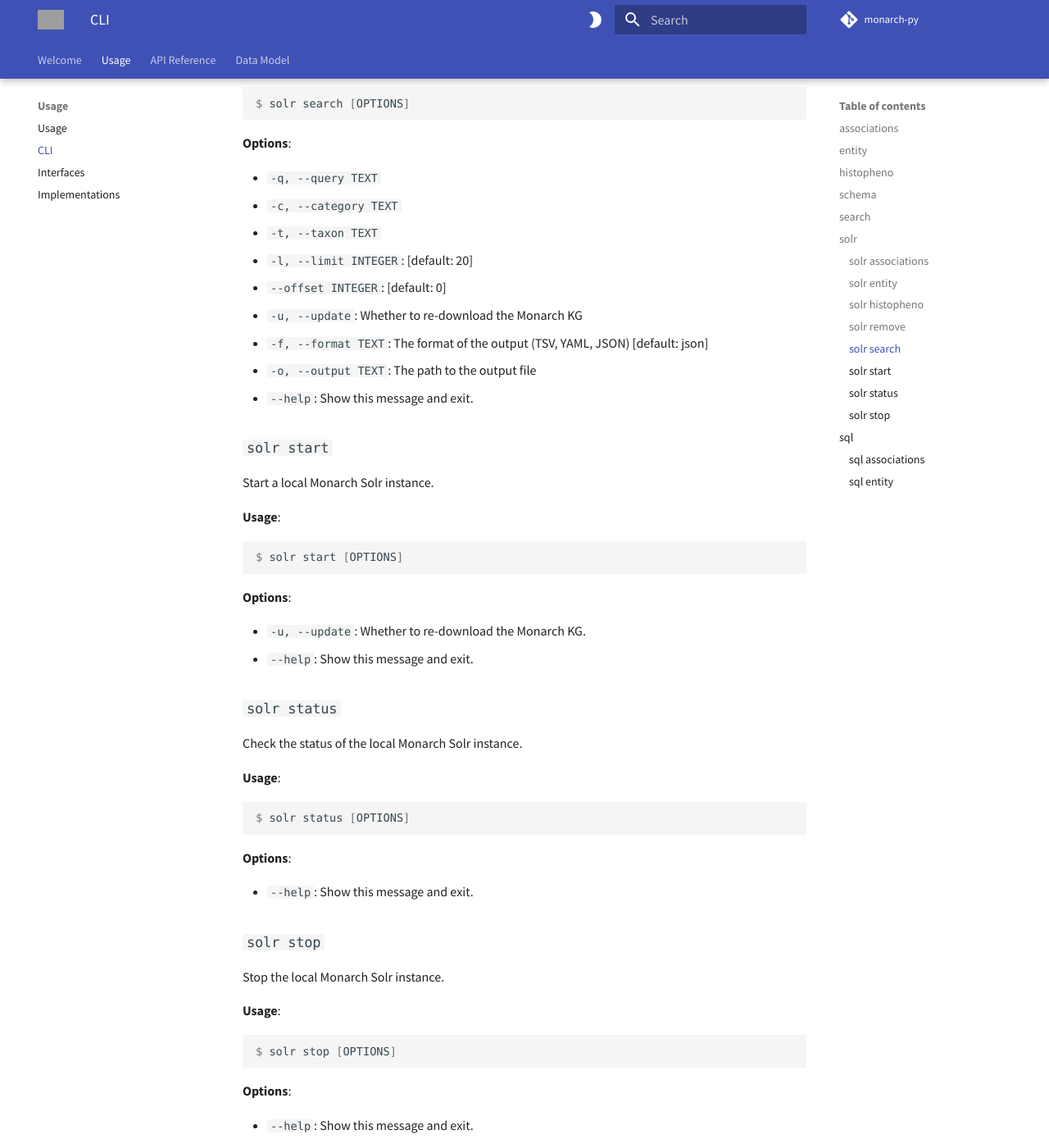
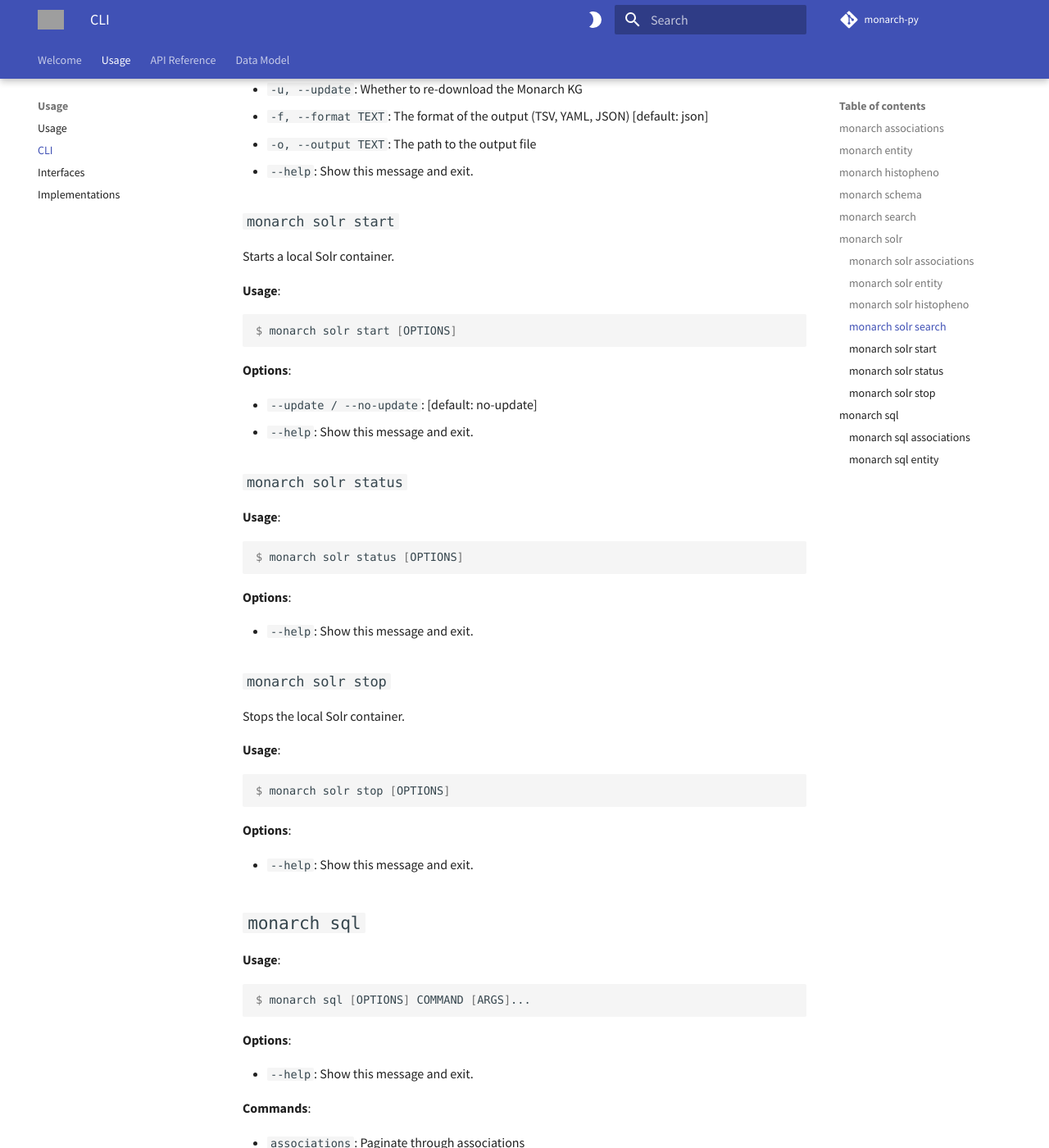
Before and after one commit to monarch-initiative/monarch-py, an MkDocs documentation site: the page built from docs/Usage/CLI.md, in a window 1280 px wide and 1400 px high, scrolled down 6679 px. Shown: the whole window at 82% size. Built offline with MkDocs 1.6.1 and Material for MkDocs 9.7.7, drawn with Linux system fonts in a browser that asks for light colours; some web fonts are replaced; comment, search, counter and statistics services are not loaded; some of the changed text lies outside the part shown; grey boxes are pictures that could not be loaded.

Commit message:
regenerate model

````diff
--- a/docs/Usage/CLI.md
+++ b/docs/Usage/CLI.md
@@ -1,9 +1,9 @@
-# CLI
+# `monarch`
 
 **Usage**:
 
 ```console
-$ [OPTIONS] COMMAND [ARGS]...
+$ monarch [OPTIONS] COMMAND [ARGS]...
 ```
 
 **Options**:
@@ -22,7 +22,7 @@ $ [OPTIONS] COMMAND [ARGS]...
 * `solr`
 * `sql`
 
-## `associations`
+## `monarch associations`
 
 Paginate through associations
 
@@ -40,7 +40,7 @@ Args:
 **Usage**:
 
 ```console
-$ associations [OPTIONS]
+$ monarch associations [OPTIONS]
 ```
 
 **Options**:
@@ -57,7 +57,7 @@ $ associations [OPTIONS]
 * `-o, --output TEXT`: The path to the output file
 * `--help`: Show this message and exit.
 
-## `entity`
+## `monarch entity`
 
 Retrieve an entity by ID
 
@@ -69,7 +69,7 @@ Args:
 **Usage**:
 
 ```console
-$ entity [OPTIONS] [ID]
+$ monarch entity [OPTIONS] [ID]
 ```
 
 **Arguments**:
@@ -83,7 +83,7 @@ $ entity [OPTIONS] [ID]
 * `-o, --output TEXT`: The path to the output file
 * `--help`: Show this message and exit.
 
-## `histopheno`
+## `monarch histopheno`
 
 Retrieve the histopheno data for an entity by ID
 
@@ -97,7 +97,7 @@ Optional Args:
 **Usage**:
 
 ```console
-$ histopheno [OPTIONS] [SUBJECT]
+$ monarch histopheno [OPTIONS] [SUBJECT]
 ```
 
 **Arguments**:
@@ -111,21 +111,21 @@ $ histopheno [OPTIONS] [SUBJECT]
 * `-o, --output TEXT`: The path to the output file
 * `--help`: Show this message and exit.
 
-## `schema`
+## `monarch schema`
 
 Print the linkml schema for the data model
 
 **Usage**:
 
 ```console
-$ schema [OPTIONS]
+$ monarch schema [OPTIONS]
 ```
 
 **Options**:
 
 * `--help`: Show this message and exit.
 
-## `search`
+## `monarch search`
 
 Search for entities
 
@@ -141,7 +141,7 @@ Args:
 **Usage**:
 
 ```console
-$ search [OPTIONS]
+$ monarch search [OPTIONS]
 ```
 
 **Options**:
@@ -155,12 +155,12 @@ $ search [OPTIONS]
 * `-o, --output TEXT`: The path to the output file
 * `--help`: Show this message and exit.
 
-## `solr`
+## `monarch solr`
 
 **Usage**:
 
 ```console
-$ solr [OPTIONS] COMMAND [ARGS]...
+$ monarch solr [OPTIONS] COMMAND [ARGS]...
 ```
 
 **Options**:
@@ -172,13 +172,12 @@ $ solr [OPTIONS] COMMAND [ARGS]...
 * `associations`: Paginate through associations
 * `entity`: Retrieve an entity by ID
 * `histopheno`: Retrieve the histopheno associations for a...
-* `remove`
 * `search`: Search for entities
-* `start`: Start a local Monarch Solr instance.
-* `status`: Check the status of the local Monarch Solr...
-* `stop`: Stop the local Monarch Solr instance.
+* `start`: Starts a local Solr container.
+* `status`
+* `stop`: Stops the local Solr container.
 
-### `solr associations`
+### `monarch solr associations`
 
 Paginate through associations
 
@@ -198,7 +197,7 @@ Args:
 **Usage**:
 
 ```console
-$ solr associations [OPTIONS]
+$ monarch solr associations [OPTIONS]
 ```
 
 **Options**:
@@ -216,7 +215,7 @@ $ solr associations [OPTIONS]
 * `-o, --output TEXT`: The path to the output file
 * `--help`: Show this message and exit.
 
-### `solr entity`
+### `monarch solr entity`
 
 Retrieve an entity by ID
 
@@ -231,7 +230,7 @@ Optional Args:
 **Usage**:
 
 ```console
-$ solr entity [OPTIONS] [ID]
+$ monarch solr entity [OPTIONS] [ID]
 ```
 
 **Arguments**:
@@ -245,7 +244,7 @@ $ solr entity [OPTIONS] [ID]
 * `-o, --output TEXT`: The path to the output file
 * `--help`: Show this message and exit.
 
-### `solr histopheno`
+### `monarch solr histopheno`
 
 Retrieve the histopheno associations for a given subject
 
@@ -260,7 +259,7 @@ Optional Args:
 **Usage**:
 
 ```console
-$ solr histopheno [OPTIONS] [SUBJECT]
+$ monarch solr histopheno [OPTIONS] [SUBJECT]
 ```
 
 **Arguments**:
@@ -274,19 +273,7 @@ $ solr histopheno [OPTIONS] [SUBJECT]
 * `-o, --output TEXT`: The path to the output file
 * `--help`: Show this message and exit.
 
-### `solr remove`
-
-**Usage**:
-
-```console
-$ solr remove [OPTIONS]
-```
-
-**Options**:
-
-* `--help`: Show this message and exit.
-
-### `solr search`
+### `monarch solr search`
 
 Search for entities
 
@@ -302,7 +289,7 @@ Optional Args:
 **Usage**:
 
 ```console
-$ solr search [OPTIONS]
+$ monarch solr search [OPTIONS]
 ```
 
 **Options**:
@@ -317,55 +304,53 @@ $ solr search [OPTIONS]
 * `-o, --output TEXT`: The path to the output file
 * `--help`: Show this message and exit.
 
-### `solr start`
+### `monarch solr start`
 
-Start a local Monarch Solr instance.
+Starts a local Solr container.
 
 **Usage**:
 
 ```console
-$ solr start [OPTIONS]
+$ monarch solr start [OPTIONS]
 ```
 
 **Options**:
 
-* `-u, --update`: Whether to re-download the Monarch KG.
+* `--update / --no-update`: [default: no-update]
 * `--help`: Show this message and exit.
 
-### `solr status`
-
-Check the status of the local Monarch Solr instance.
+### `monarch solr status`
 
 **Usage**:
 
 ```console
-$ solr status [OPTIONS]
+$ monarch solr status [OPTIONS]
 ```
 
 **Options**:
 
 * `--help`: Show this message and exit.
 
-### `solr stop`
+### `monarch solr stop`
 
-Stop the local Monarch Solr instance.
+Stops the local Solr container.
 
 **Usage**:
 
 ```console
-$ solr stop [OPTIONS]
+$ monarch solr stop [OPTIONS]
 ```
 
 **Options**:
 
 * `--help`: Show this message and exit.
 
-## `sql`
+## `monarch sql`
 
 **Usage**:
 
 ```console
-$ sql [OPTIONS] COMMAND [ARGS]...
+$ monarch sql [OPTIONS] COMMAND [ARGS]...
 ```
 
 **Options**:
@@ -377,7 +362,7 @@ $ sql [OPTIONS] COMMAND [ARGS]...
 * `associations`: Paginate through associations
 * `entity`: Retrieve an entity by ID
 
-### `sql associations`
+### `monarch sql associations`
 
 Paginate through associations
 
@@ -397,7 +382,7 @@ Args:
 **Usage**:
 
 ```console
-$ sql associations [OPTIONS]
+$ monarch sql associations [OPTIONS]
 ```
 
 **Options**:
@@ -415,7 +400,7 @@ $ sql associations [OPTIONS]
 * `-o, --output TEXT`: The path to the output file
 * `--help`: Show this message and exit.
 
-### `sql entity`
+### `monarch sql entity`
 
 Retrieve an entity by ID
 
@@ -428,7 +413,7 @@ Args:
 **Usage**:
 
 ```console
-$ sql entity [OPTIONS] [ID]
+$ monarch sql entity [OPTIONS] [ID]
 ```
 
 **Arguments**:
````
Also changed, not shown: 4 other files.
